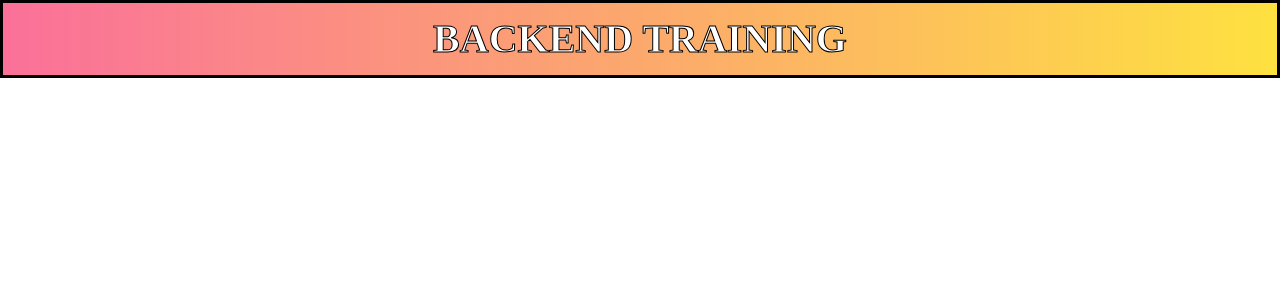
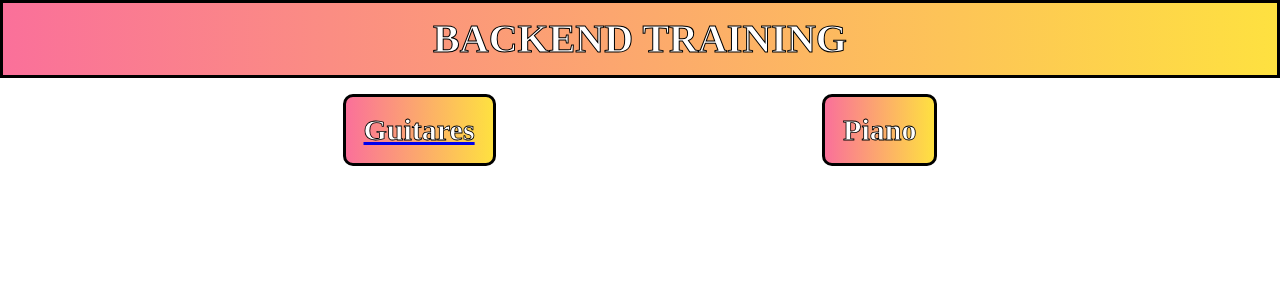
Before and after one commit to ThomasDCW/backendtraining, a React (Vite) app in the folder frontend/: page / in a window 1280 px wide. Before the commit this address had no page. Shown: the top 300 px of the page. Built offline with nearby package versions, Linux system fonts and the light colour scheme.

Commit message:
work on style navbar

```diff
--- a/frontend/src/App.jsx
+++ b/frontend/src/App.jsx
@@ -1,4 +1,5 @@
 import Header from "@components/Header";
+import NavBar from "@components/NavBar";
 import Guitares from "@pages/Guitares";
 import { Route, Routes } from "react-router-dom";
 
@@ -6,6 +7,7 @@ function App() {
   return (
     <div className="App">
       <Header />
+      <NavBar />
       <Routes>
         <Route path="/guitares" element={<Guitares />} />
       </Routes>
--- /dev/null
+++ b/frontend/src/components/NavBar/index.jsx
@@ -0,0 +1,15 @@
+import { Link } from "react-router-dom";
+import SNavBar from "./style";
+
+export default function NavBar() {
+  return (
+    <SNavBar>
+      <ul>
+        <Link to="/guitares">
+          <li>Guitares</li>
+        </Link>
+        <li>Piano</li>
+      </ul>
+    </SNavBar>
+  );
+}
--- /dev/null
+++ b/frontend/src/components/NavBar/style.jsx
@@ -0,0 +1,19 @@
+import styled from "styled-components";
+
+export default styled.nav`
+  padding: 1em;
+  ul {
+    display: flex;
+    justify-content: space-evenly;
+    li {
+      border: 3px solid black;
+      color: white;
+      font-size: 30px;
+      font-weight: bold;
+      -webkit-text-stroke: 0.8px black;
+      background-image: linear-gradient(to right, #fa709a 0%, #fee140 100%);
+      border-radius: 10px;
+      padding: 0.6em;
+    }
+  }
+`;
```
